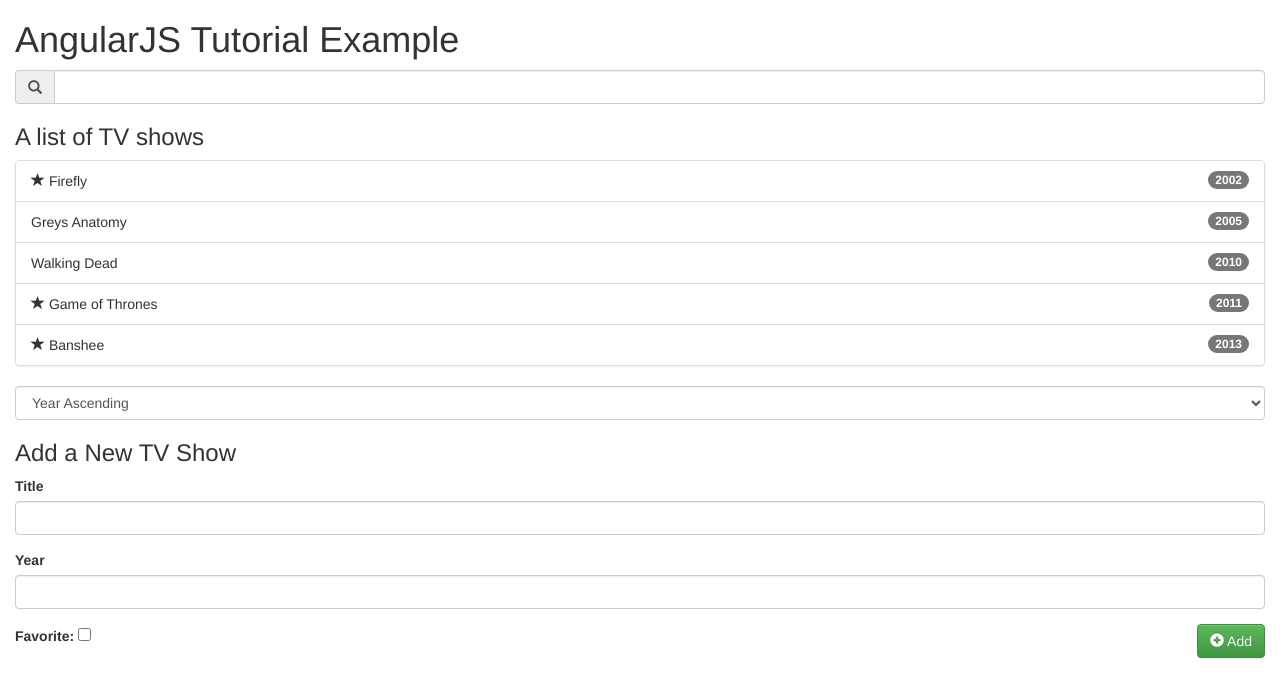
After one commit to etothemanders/mvc-comparison, a Django app: a page that uses mvcs/templates/mvcs/angular_tut1.html in a window 1280 px wide. The commit adds this page. Shown: the top 698 px of the page. Run offline with Django 3.2, Linux system fonts and the light colour scheme; parts of the project's set-up code (start-up, migrations or seed data) failed here and were passed over; some libraries are stand-ins or nearby versions.

Commit message:
[angular-tut1] Added a hidden page for an Angular 1 tutorial

```diff
--- /dev/null
+++ b/mvcs/static/mvcs/js/angular_app.js
@@ -0,0 +1,2 @@
+// Set a global Angular module called "app" without any modules dependencies
+angular.module("app", []);
--- /dev/null
+++ b/mvcs/static/mvcs/js/main.ctrl.js
@@ -0,0 +1,68 @@
+// Get the module "app" and init a new controller "MainController"
+// The second argument to the controller method is a function where all of
+// the controlling code will live.
+angular.module("app").controller("MainController", function(){
+  var viewModel = this;
+  viewModel.title = 'AngularJS Tutorial Example';
+  viewModel.searchInput = '';
+  viewModel.shows = [
+    {
+        title: 'Game of Thrones',
+        year: 2011,
+        favorite: true
+    },
+    {
+        title: 'Walking Dead',
+        year: 2010,
+        favorite: false
+    },
+    {
+        title: 'Firefly',
+        year: 2002,
+        favorite: true
+    },
+    {
+        title: 'Banshee',
+        year: 2013,
+        favorite: true
+    },
+    {
+        title: 'Greys Anatomy',
+        year: 2005,
+        favorite: false
+    }
+  ];
+  viewModel.orders = [
+    {
+        id: 1,
+        title: 'Year Ascending',
+        key: 'year',
+        reverse: false
+    },
+    {
+        id: 2,
+        title: 'Year Descending',
+        key: 'year',
+        reverse: true
+    },
+    {
+        id: 3,
+        title: 'Title Ascending',
+        key: 'title',
+        reverse: false
+    },
+    {
+        id: 4,
+        title: 'Title Descending',
+        key: 'title',
+        reverse: true
+    }
+  ];
+  viewModel.order = viewModel.orders[0];
+
+  viewModel.new = {};
+  viewModel.addShow = function() {
+    viewModel.shows.push(viewModel.new);
+    viewModel.new = {};
+  };
+});
--- /dev/null
+++ b/mvcs/templates/mvcs/angular_tut1.html
@@ -0,0 +1,55 @@
+{% extends 'mvcs/base.html' %}
+{% load staticfiles %}
+
+{% block title %}
+    <title>Angular</title>
+{% endblock %}
+
+{% block js %}
+  <script type="text/javascript" src="https://cdnjs.cloudflare.com/ajax/libs/angular.js/1.4.3/angular.min.js"></script>
+  <script type="text/javascript" src="{% static 'mvcs/js/angular_app.js' %}"></script>
+  <script type="text/javascript" src="{% static 'mvcs/js/main.ctrl.js' %}"></script>
+{% endblock %}
+
+{% block content %}
+  {% comment %}
+    Use the Django verbatim template tag to prevent template variable syntax collisions with Angular.
+  {% endcomment %}
+
+  {% verbatim %}
+    <section ng-app="app" ng-controller="MainController as main">
+      <h1>{{ main.title }}</h1>
+      <div class="input-group">
+        <span class="input-group-addon">
+          <span class="glyphicon glyphicon-search"></span>
+        </span>
+        <input type="text" class="form-control" ng-model="main.searchInput">
+      </div>
+      <h3>A list of TV shows</h3>
+      <ul class="list-group">
+        <li class="list-group-item" ng-repeat="show in main.shows | filter:main.searchInput | orderBy:main.order.key:main.order.reverse"><span class="glyphicon glyphicon-star" ng-if="show.favorite"></span> {{ show.title }} <span class="badge">{{ show.year }}</span></li>
+      </ul>
+      <select class="form-control pull-right" ng-model="main.order" ng-options="order as order.title for order in main.orders"></select>
+      <div class="clearfix"></div>
+      <h3>Add a New TV Show</h3>
+      <form name="main.addForm" class="form" ng-submit="main.addShow()">
+        <div class="form-group">
+          <label>Title</label>
+          <input type="text" class="form-control" ng-model="main.new.title" required />
+        </div>
+        <div class="form-group">
+          <label>Year</label>
+          <input type="number" min="1900" max="2030" class="form-control" ng-model="main.new.year" required />
+        </div>
+        <div class="row">
+          <div class="col-xs-6">
+            <label>Favorite: <input type="checkbox" ng-model="main.new.favorite" /></label>
+          </div>
+          <div class="col-xs-6">
+            <button class="btn btn-success pull-right"><span class="glyphicon glyphicon-plus-sign"></span> Add</button>
+          </div>
+        </div>
+      </form>
+    </section>
+  {% endverbatim %}
+{% endblock %}
--- a/mvcs/templates/mvcs/index.html
+++ b/mvcs/templates/mvcs/index.html
@@ -11,7 +11,7 @@
     <p>Choose a framework to see the shopping list app in action:</p>
     <ul>
         <li><a href="/backbone">Backbone</a></li>
-        <li>Angular</li>
+        <li><a href="/angular">Angular</a></li>
         <li>React</li>
         <li>Ember</li>
     </ul>
--- a/mvcs/urls.py
+++ b/mvcs/urls.py
@@ -5,6 +5,7 @@ from . import views, api
 
 urlpatterns = [
     url(r'^$', views.index, name='index'),
+    url(r'^angular-tut1/', views.angular_tut1, name='angular_tut1'),
     url(r'^backbone/', views.backbone, name='backbone'),
     url(r'^items/(?P<item_id>[0-9]+)?', api.items, name='items'),
     url(r'^slideshow/', views.slideshow, name='slideshow')
--- a/mvcs/views.py
+++ b/mvcs/views.py
@@ -14,3 +14,7 @@ def backbone(request):
 
 def slideshow(request):
     return render(request, 'mvcs/slideshow.html')
+
+
+def angular_tut1(request):
+    return render(request, 'mvcs/angular_tut1.html')
```
